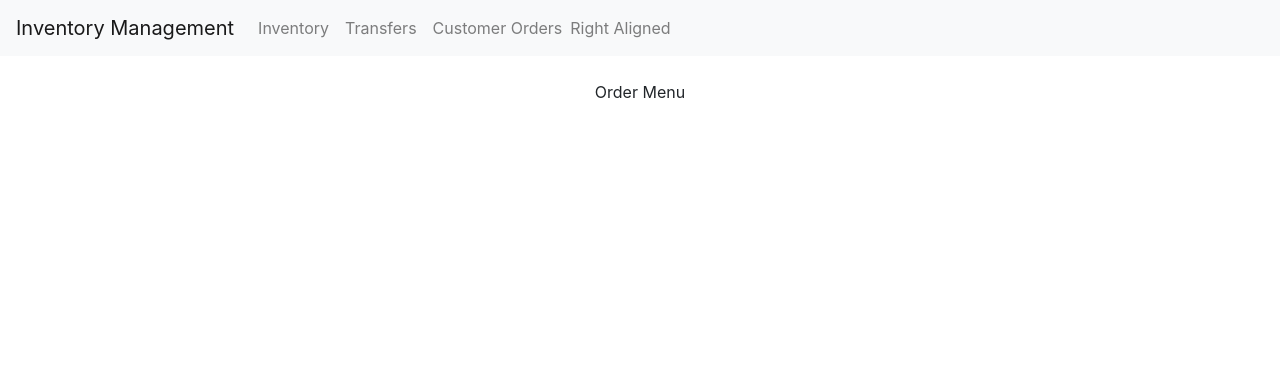
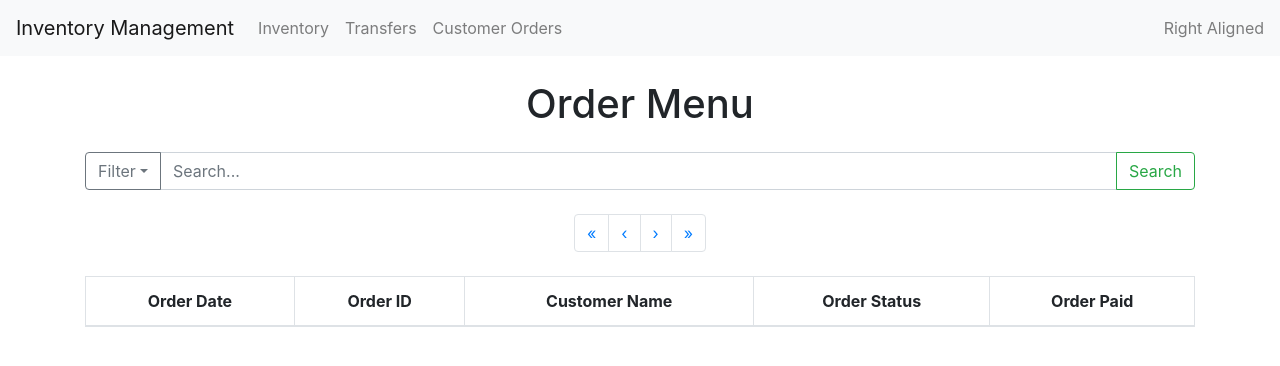
Before and after one commit to owen95t/inventory_management_react, a React (Create React App) app: page /#/orders in a window 1280 px wide. Shown: the top 366 px of the page. Built offline with nearby package versions, Linux system fonts and the light colour scheme; what react-router-guards would draw is missing.

Commit message:
More UI and formatting pt.2

```diff
--- a/src/App.js
+++ b/src/App.js
@@ -7,8 +7,6 @@ import './App.css';
 // import {GuardProvider, GuardedRoute} from "react-router-guards";
 import 'bootstrap/dist/css/bootstrap.min.css';
 import AppRouter from "./router/AppRouter";
-import Navigation from "./pages/Navigation";
-import {HashRouter} from "react-router-dom";
 
 
 
--- a/src/components/PaginationComp.js
+++ b/src/components/PaginationComp.js
@@ -1,9 +1,10 @@
 import {Pagination} from "react-bootstrap";
 
 const PaginationComp = () => {
+
     return (
         <>
-            <Pagination>
+            <Pagination className='justify-content-center mt-4 mb-4'>
                 <Pagination.First/>
                 <Pagination.Prev/>
 
--- /dev/null
+++ b/src/components/TableComp.js
@@ -0,0 +1,23 @@
+import {Table} from "react-bootstrap";
+
+const TableComp = ({tableHead}) => {
+
+    return (
+        <>
+            <Table bordered hover>
+                <thead>
+                    <tr>
+                        {Array.from(tableHead).map((item, index) => (
+                            <th key={index}>{item}</th>
+                        ))}
+                    </tr>
+                </thead>
+                <tbody>
+
+                </tbody>
+            </Table>
+        </>
+    )
+}
+
+export default TableComp
--- a/src/pages/InventoryMenu.js
+++ b/src/pages/InventoryMenu.js
@@ -2,9 +2,10 @@ import {Helmet} from 'react-helmet'
 import SearchBar from "../components/SearchBar";
 import {Container} from "react-bootstrap";
 import PaginationComp from "../components/PaginationComp";
+import TableComp from "../components/TableComp";
 
 const InventoryMenu = () => {
-
+    const tableHead = ['Item Name', 'Item Brand', 'Item ID', 'Item SKU']
 
     return (
         <>
@@ -12,9 +13,10 @@ const InventoryMenu = () => {
                 <title>Inventory Menu</title>
             </Helmet>
             <Container>
-                <h1 className='text-center'>Inventory Menu</h1>
+                <h1 className='text-center mb-4'>Inventory Menu</h1>
                 <SearchBar/>
                 <PaginationComp/>
+                <TableComp tableHead={tableHead}/>
             </Container>
         </>
     )
--- a/src/pages/Navigation.js
+++ b/src/pages/Navigation.js
@@ -8,13 +8,13 @@ const Navigation = () => {
         <>
             <Navbar fixed='top' className='bg-light'>
                 <Navbar.Brand as={Link} to='/'>Inventory Management</Navbar.Brand>
-                <Nav>
+                <Navbar.Toggle aria-controls="basic-navbar-nav" />
+                <Nav variant='pills'>
                     <Nav.Link as={Link} to='/inventory'>Inventory</Nav.Link>
                     <Nav.Link as={Link} to='/transfers'>Transfers</Nav.Link>
                     <Nav.Link as={Link} to='/orders'>Customer Orders</Nav.Link>
                 </Nav>
-                <Navbar.Toggle/>
-                <Navbar.Collapse>
+                <Navbar.Collapse className='justify-content-end'>
                     <Navbar.Text>Right Aligned</Navbar.Text>
                 </Navbar.Collapse>
             </Navbar>
--- a/src/pages/OrderMenu.js
+++ b/src/pages/OrderMenu.js
@@ -1,13 +1,23 @@
 import {Helmet} from "react-helmet";
+import {Container} from "react-bootstrap";
+import SearchBar from "../components/SearchBar";
+import PaginationComp from "../components/PaginationComp";
+import TableComp from "../components/TableComp";
 
 const OrderMenu = () => {
+    const tableHead = ['Order Date', 'Order ID', 'Customer Name', 'Order Status', 'Order Paid']
 
     return (
         <>
             <Helmet>
                 <title>Order Menu</title>
             </Helmet>
-            <p>Order Menu</p>
+            <Container>
+                <h1 className='text-center mb-4'>Order Menu</h1>
+                <SearchBar/>
+                <PaginationComp/>
+                <TableComp tableHead={tableHead}/>
+            </Container>
         </>
     )
 }
--- a/src/pages/TransferMenu.js
+++ b/src/pages/TransferMenu.js
@@ -1,13 +1,22 @@
 import {Helmet} from "react-helmet";
+import {Container} from "react-bootstrap";
+import PaginationComp from "../components/PaginationComp";
+import TableComp from "../components/TableComp";
+import SearchBar from "../components/SearchBar";
 
 const TransferMenu = () => {
-
+    const tableHead = ['Transfer ID', 'To', 'From', 'Created On', 'Completed On']
     return (
         <>
             <Helmet>
                 <title>Transfer Menu</title>
             </Helmet>
-            <p>Transfer Menu</p>
+            <Container>
+                <h1 className='text-center mb-4'>Transfer Menu</h1>
+                <SearchBar/>
+                <PaginationComp/>
+                <TableComp tableHead={tableHead}/>
+            </Container>
         </>
     )
 
```
